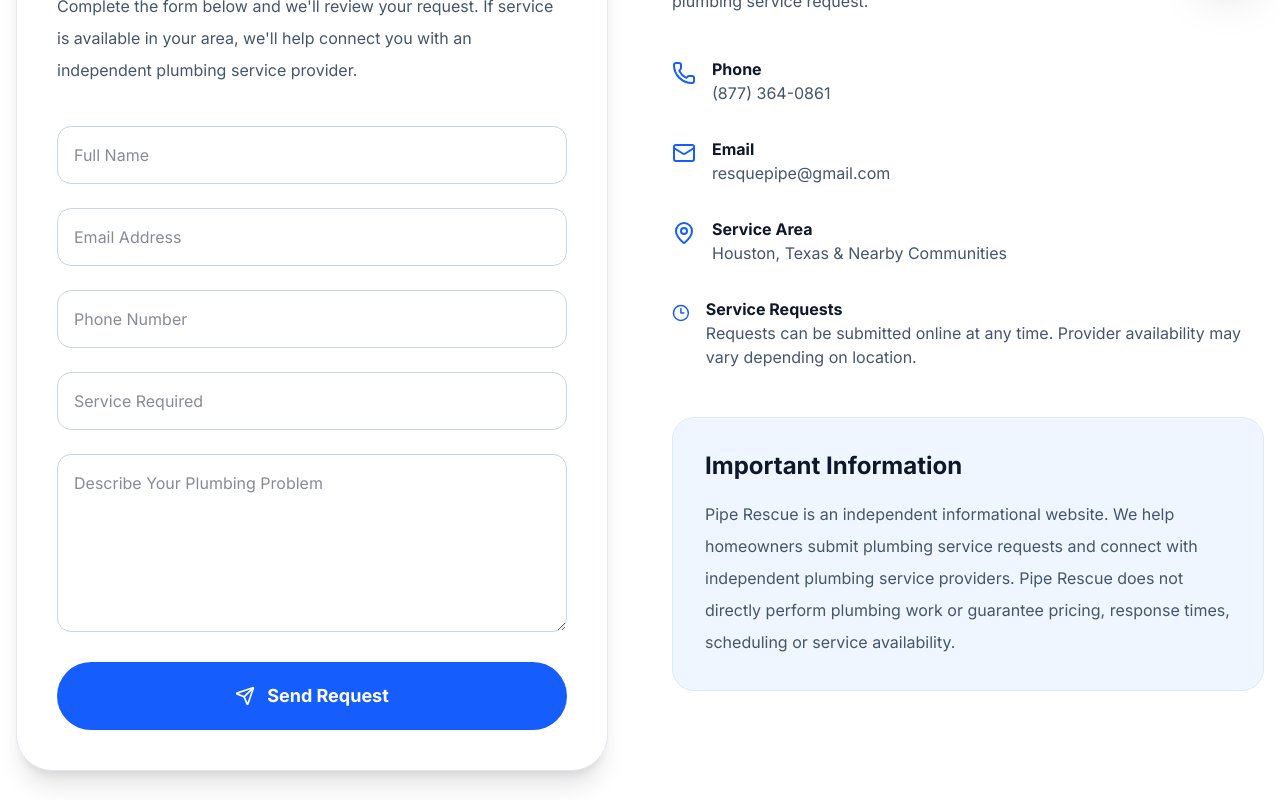
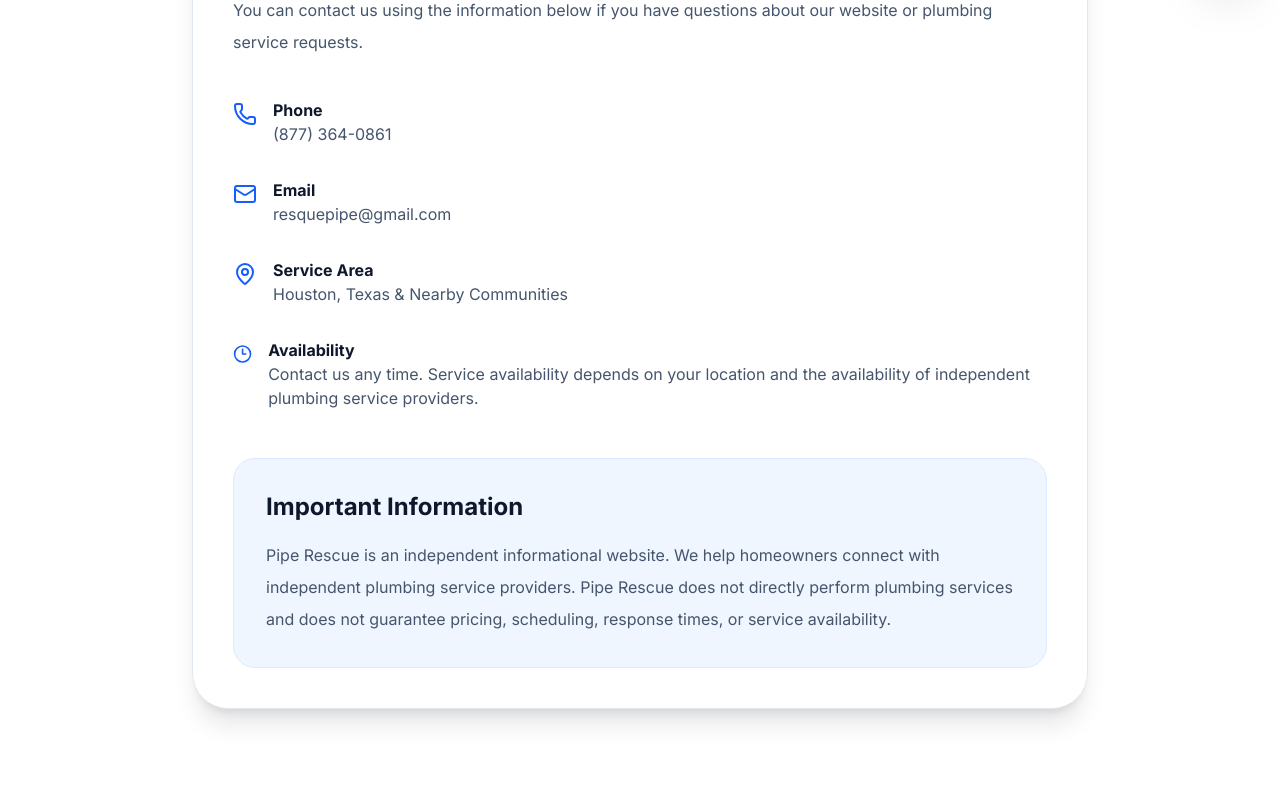
Before and after one commit to akash771165/pipe-rescue-pro, a Next.js app: page /contact in a window 1280 px wide. Shown: the part 800-1600 px from the top of the page. Built offline with nearby package versions, Linux system fonts and the light colour scheme; grey boxes are pictures that could not be loaded.

Commit message:
Remove contact form API

```diff
--- a/app/api/contact/route.ts
+++ /dev/null
@@ -1,75 +0,0 @@
-import { NextResponse } from "next/server";
-import { resend } from "@/lib/resend";
-import {
-  ContactSchema,
-  ContactForm,
-} from "@/lib/validators/contact";
-
-export async function POST(req: Request) {
-  try {
-    const body: ContactForm = await req.json();
-
-    const parsed = ContactSchema.safeParse(body);
-
-    if (!parsed.success) {
-      return NextResponse.json(
-        {
-          success: false,
-          errors: parsed.error.flatten(),
-        },
-        { status: 400 }
-      );
-    }
-
-    const data = parsed.data;
-
-    const { data: emailData, error } = await resend.emails.send({
-    from: "Pipe Rescue <noreply@piperesque.com>",
-      to: process.env.CONTACT_EMAIL!,
-      replyTo: data.email,
-      subject: `New Plumbing Lead - ${data.service}`,
-      html: `
-        <h2>New Contact Form Submission</h2>
-
-        <p><strong>Name:</strong> ${data.name}</p>
-        <p><strong>Email:</strong> ${data.email}</p>
-        <p><strong>Phone:</strong> ${data.phone}</p>
-        <p><strong>Service:</strong> ${data.service}</p>
-
-        <hr />
-
-        <p>${data.message}</p>
-      `,
-    });
-
-    console.log("Resend Data:", emailData);
-    console.log("Resend Error:", error);
-
-    if (error) {
-      return NextResponse.json(
-        {
-          success: false,
-          error,
-        },
-        { status: 500 }
-      );
-    }
-
-    return NextResponse.json({
-      success: true,
-    });
-
-  } catch (err) {
-    console.error(err);
-
-    return NextResponse.json(
-      {
-        success: false,
-        message: "Server Error",
-      },
-      {
-        status: 500,
-      }
-    );
-  }
-}
--- a/app/contact/page.tsx
+++ b/app/contact/page.tsx
@@ -3,8 +3,6 @@
 import Navbar from "@/components/layout/navbar";
 import Footer from "@/components/layout/footer";
 import CTA from "@/components/sections/cta";
-
-import ContactForm from "@/components/contact/contact-form";
 
 import {
   Phone,
@@ -18,13 +16,10 @@
 export default function ContactPage() {
   return (
     <main className="overflow-x-hidden bg-white">
-
       <Navbar />
 
       {/* Hero */}
-
       <section className="relative overflow-hidden py-28">
-
         <Image
           src="/images/contact.png"
           alt="Contact Pipe Rescue"
@@ -36,9 +31,8 @@
         <div className="absolute inset-0 bg-blue-900/80" />
 
         <div className="container-custom relative z-10 text-center">
-
           <span className="rounded-full bg-white/20 px-5 py-2 text-sm font-bold text-white backdrop-blur">
-            PLUMBING SERVICE REQUESTS
+            CONTACT PIPE RESCUE
           </span>
 
           <h1 className="mt-8 text-5xl font-black text-white lg:text-6xl">
@@ -46,65 +40,32 @@
           </h1>
 
           <p className="mx-auto mt-6 max-w-3xl text-lg leading-8 text-blue-100">
-            Submit a plumbing service request or contact us with questions.
-            Pipe Rescue helps homeowners connect with independent plumbing
-            service providers serving Houston and nearby communities.
+            Have questions about plumbing services? Contact us by phone or
+            email. We help connect homeowners with independent plumbing service
+            providers serving Houston and nearby communities.
           </p>
-
         </div>
-
       </section>
 
-      {/* Content */}
-
+      {/* Contact Information */}
       <section className="py-24">
-
-        <div className="container-custom grid gap-16 lg:grid-cols-2">
-
-          {/* Form */}
-
+        <div className="container-custom max-w-4xl">
           <div className="rounded-[36px] border border-slate-200 bg-white p-10 shadow-xl">
-
-            <h2 className="text-4xl font-black">
-              Request Plumbing Service
-            </h2>
-
-            <p className="mt-4 leading-8 text-slate-600">
-              Complete the form below and we'll review your request. If service
-              is available in your area, we'll help connect you with an
-              independent plumbing service provider.
-            </p>
-
-            <div className="mt-10">
-              <ContactForm />
-            </div>
-
-          </div>
-
-          {/* Contact Info */}
-
-          <div>
-
             <h2 className="text-4xl font-black">
               Contact Information
             </h2>
 
             <p className="mt-5 leading-8 text-slate-600">
-              You can reach us by phone or email if you have questions about
-              submitting a plumbing service request.
+              You can contact us using the information below if you have
+              questions about our website or plumbing service requests.
             </p>
 
             <div className="mt-10 space-y-8">
-
               <div className="flex items-start gap-4">
-
                 <Phone className="mt-1 text-blue-600" />
 
                 <div>
-
-                  <h3 className="font-bold">
-                    Phone
-                  </h3>
+                  <h3 className="font-bold">Phone</h3>
 
                   <a
                     href={`tel:${siteConfig.phone}`}
@@ -112,20 +73,14 @@
                   >
                     {siteConfig.phoneDisplay}
                   </a>
-
                 </div>
-
               </div>
 
               <div className="flex items-start gap-4">
-
                 <Mail className="mt-1 text-blue-600" />
 
                 <div>
-
-                  <h3 className="font-bold">
-                    Email
-                  </h3>
+                  <h3 className="font-bold">Email</h3>
 
                   <a
                     href={`mailto:${siteConfig.email}`}
@@ -133,78 +88,57 @@
                   >
                     {siteConfig.email}
                   </a>
-
                 </div>
-
               </div>
 
               <div className="flex items-start gap-4">
-
                 <MapPin className="mt-1 text-blue-600" />
 
                 <div>
-
-                  <h3 className="font-bold">
-                    Service Area
-                  </h3>
+                  <h3 className="font-bold">Service Area</h3>
 
                   <p className="text-slate-600">
-                    Houston, Texas & Nearby Communities
+                    Houston, Texas &amp; Nearby Communities
                   </p>
-
                 </div>
-
               </div>
 
               <div className="flex items-start gap-4">
-
                 <Clock3 className="mt-1 text-blue-600" />
 
                 <div>
-
-                  <h3 className="font-bold">
-                    Service Requests
-                  </h3>
+                  <h3 className="font-bold">Availability</h3>
 
                   <p className="text-slate-600">
-                    Requests can be submitted online at any time. Provider
-                    availability may vary depending on location.
+                    Contact us any time. Service availability depends on your
+                    location and the availability of independent plumbing
+                    service providers.
                   </p>
-
                 </div>
-
               </div>
-
             </div>
 
             {/* Disclaimer */}
-
             <div className="mt-12 rounded-3xl border border-blue-100 bg-blue-50 p-8">
-
               <h3 className="text-2xl font-bold text-slate-900">
                 Important Information
               </h3>
 
               <p className="mt-4 leading-8 text-slate-600">
                 Pipe Rescue is an independent informational website. We help
-                homeowners submit plumbing service requests and connect with
-                independent plumbing service providers. Pipe Rescue does not
-                directly perform plumbing work or guarantee pricing, response
-                times, scheduling or service availability.
+                homeowners connect with independent plumbing service providers.
+                Pipe Rescue does not directly perform plumbing services and does
+                not guarantee pricing, scheduling, response times, or service
+                availability.
               </p>
-
             </div>
-
           </div>
-
         </div>
-
       </section>
 
       <CTA />
 
       <Footer />
-
     </main>
   );
 }
--- a/components/contact/contact-form.tsx
+++ /dev/null
@@ -1,183 +0,0 @@
-"use client";
-
-import { useState } from "react";
-import { useForm } from "react-hook-form";
-import { z } from "zod";
-import { zodResolver } from "@hookform/resolvers/zod";
-import { Send } from "lucide-react";
-
-const ContactSchema = z.object({
-  name: z.string().min(2, "Please enter your full name"),
-  email: z.string().email("Please enter a valid email"),
-  phone: z.string().min(8, "Please enter a valid phone number"),
-  service: z.string().min(2, "Please enter the required service"),
-  message: z.string().min(10, "Please describe your plumbing problem"),
-});
-
-type ContactFormValues = z.infer<typeof ContactSchema>;
-
-export default function ContactForm() {
-  const [loading, setLoading] = useState(false);
-
-  const [status, setStatus] = useState<{
-    type: "success" | "error";
-    message: string;
-  } | null>(null);
-
-  const {
-    register,
-    handleSubmit,
-    reset,
-    formState: { errors },
-  } = useForm<ContactFormValues>({
-    resolver: zodResolver(ContactSchema),
-  });
-
-  async function onSubmit(data: ContactFormValues) {
-    try {
-      setLoading(true);
-      setStatus(null);
-
-      const res = await fetch("/api/contact", {
-        method: "POST",
-        headers: {
-          "Content-Type": "application/json",
-        },
-        body: JSON.stringify(data),
-      });
-
-      const result = await res.json();
-
-      if (!res.ok || !result.success) {
-        throw new Error("Failed");
-      }
-
-      if (typeof window !== "undefined" && (window as any).gtag) {
-        (window as any).gtag("event", "generate_lead", {
-          method: "contact_form",
-        });
-      }
-
-      if (typeof window !== "undefined" && (window as any).clarity) {
-        (window as any).clarity("event", "contact_form_submit");
-      }
-
-      setStatus({
-        type: "success",
-        message: "Your request has been submitted successfully.",
-      });
-
-      reset();
-    } catch {
-      setStatus({
-        type: "error",
-        message: "Unable to submit request. Please try again.",
-      });
-    } finally {
-      setLoading(false);
-    }
-    }
-        return (
-        <form
-            onSubmit={handleSubmit(onSubmit)}
-            className="space-y-6"
-        >
-            {status && (
-                <div
-                    className={`rounded-xl p-4 text-sm font-semibold ${
-                        status.type === "success"
-                            ? "bg-green-100 text-green-700"
-                            : "bg-red-100 text-red-700"
-                    }`}
-                >
-                    {status.message}
-                </div>
-            )}
-
-            <div>
-                <input
-                    {...register("name")}
-                    type="text"
-                    placeholder="Full Name"
-                    className="w-full rounded-xl border border-slate-300 p-4 outline-none focus:border-blue-600"
-                />
-
-                {errors.name && (
-                    <p className="mt-2 text-sm text-red-600">
-                        {errors.name.message}
-                    </p>
-                )}
-            </div>
-
-            <div>
-                <input
-                    {...register("email")}
-                    type="email"
-                    placeholder="Email Address"
-                    className="w-full rounded-xl border border-slate-300 p-4 outline-none focus:border-blue-600"
-                />
-
-                {errors.email && (
-                    <p className="mt-2 text-sm text-red-600">
-                        {errors.email.message}
-                    </p>
-                )}
-            </div>
-
-            <div>
-                <input
-                    {...register("phone")}
-                    type="tel"
-                    placeholder="Phone Number"
-                    className="w-full rounded-xl border border-slate-300 p-4 outline-none focus:border-blue-600"
-                />
-
-                {errors.phone && (
-                    <p className="mt-2 text-sm text-red-600">
-                        {errors.phone.message}
-                    </p>
-                )}
-            </div>
-
-            <div>
-                <input
-                    {...register("service")}
-                    type="text"
-                    placeholder="Service Required"
-                    className="w-full rounded-xl border border-slate-300 p-4 outline-none focus:border-blue-600"
-                />
-
-                {errors.service && (
-                    <p className="mt-2 text-sm text-red-600">
-                        {errors.service.message}
-                    </p>
-                )}
-            </div>
-
-            <div>
-                <textarea
-                    {...register("message")}
-                    rows={6}
-                    placeholder="Describe Your Plumbing Problem"
-                    className="w-full rounded-xl border border-slate-300 p-4 outline-none focus:border-blue-600"
-                />
-
-                {errors.message && (
-                    <p className="mt-2 text-sm text-red-600">
-                        {errors.message.message}
-                    </p>
-                )}
-            </div>
-
-            <button
-                type="submit"
-                disabled={loading}
-                className="flex w-full items-center justify-center gap-3 rounded-full bg-blue-600 py-5 text-lg font-bold text-white transition hover:bg-blue-700 disabled:cursor-not-allowed disabled:opacity-60"
-            >
-                <Send size={20} />
-
-                {loading ? "Sending..." : "Send Request"}
-            </button>
-        </form>
-    );
-}
```
